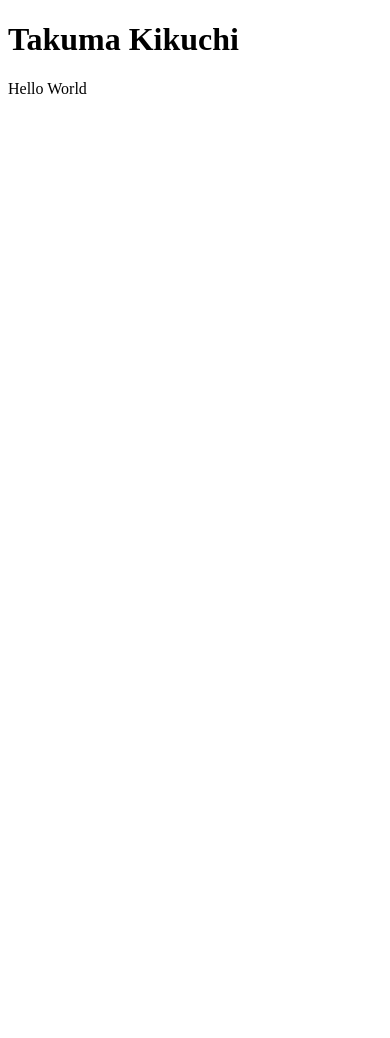
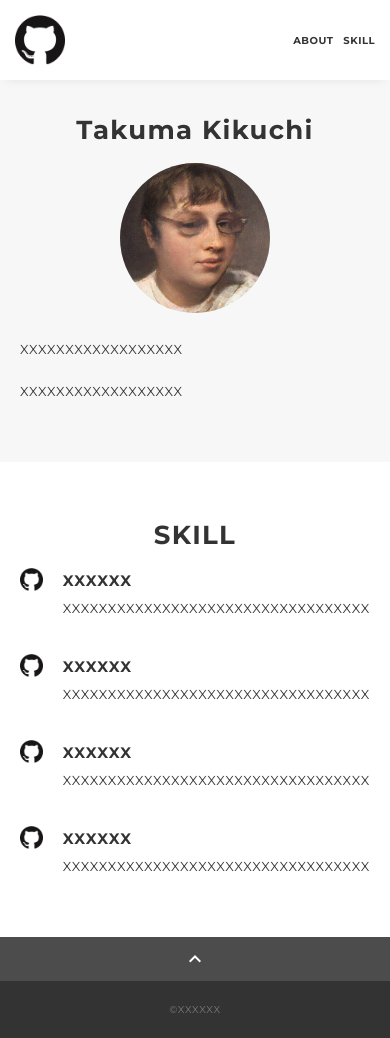
Before and after one commit to inuneko-12/portfolio, a plain HTML site: page docs/index.html in a window 390 px wide. Before the commit the page ends 844 px from the top, so only its background shows below. Drawn offline with nearby package versions, Linux system fonts and the light colour scheme.

Commit message:
テンプレート反映

```diff
--- /dev/null
+++ b/docs/css/ress.css
@@ -0,0 +1,283 @@
+/*!
+ * ress.css • v3.0.1
+ * MIT License
+ * github.com/filipelinhares/ress
+ */
+
+/* # =================================================================
+   # Global selectors
+   # ================================================================= */
+
+html {
+  box-sizing: border-box;
+  word-break: normal;
+  -moz-tab-size: 4;
+  tab-size: 4;
+
+  -webkit-text-size-adjust: 100%; /* Prevent adjustments of font size after orientation changes in iOS */
+}
+
+*,
+::before,
+::after {
+  box-sizing: inherit;
+  background-repeat: no-repeat; /* Set `background-repeat: no-repeat` to all elements and pseudo elements */
+}
+
+::before,
+::after {
+  vertical-align: inherit;
+  text-decoration: inherit; /* Inherit text-decoration and vertical align to ::before and ::after pseudo elements */
+}
+
+* {
+  margin: 0;
+  padding: 0; /* Reset `padding` and `margin` of all elements */
+}
+
+/* # =================================================================
+   # General elements
+   # ================================================================= */
+
+hr {
+  overflow: visible; /* Show the overflow in Edge and IE */
+  height: 0; /* Add the correct box sizing in Firefox */
+}
+
+details,
+main {
+  display: block; /* Render the `main` element consistently in IE. */
+}
+
+summary {
+  display: list-item; /* Add the correct display in all browsers */
+}
+
+small {
+  font-size: 80%; /* Set font-size to 80% in `small` elements */
+}
+
+[hidden] {
+  display: none; /* Add the correct display in IE */
+}
+
+abbr[title] {
+  /* Add the correct text decoration in Chrome, Edge, IE, Opera, and Safari */
+  text-decoration: underline;
+  text-decoration: underline dotted;
+  border-bottom: none; /* Remove the bottom border in Chrome 57 */
+}
+
+a {
+  background-color: transparent; /* Remove the gray background on active links in IE 10 */
+}
+
+a:active,
+a:hover {
+  outline-width: 0; /* Remove the outline when hovering in all browsers */
+}
+
+code,
+kbd,
+pre,
+samp {
+  font-family: monospace, monospace; /* Specify the font family of code elements */
+}
+
+pre {
+  font-size: 1em; /* Correct the odd `em` font sizing in all browsers */
+}
+
+b,
+strong {
+  font-weight: bolder; /* Add the correct font weight in Chrome, Edge, and Safari */
+}
+
+/* https://gist.github.com/unruthless/413930 */
+sub,
+sup {
+  position: relative;
+  font-size: 75%;
+  line-height: 0;
+  vertical-align: baseline;
+}
+
+sub {
+  bottom: -.25em;
+}
+
+sup {
+  top: -.5em;
+}
+
+/* # =================================================================
+   # Forms
+   # ================================================================= */
+
+input {
+  border-radius: 0;
+}
+
+/* Replace pointer cursor in disabled elements */
+[disabled] {
+  cursor: default;
+}
+
+[type="number"]::-webkit-inner-spin-button,
+[type="number"]::-webkit-outer-spin-button {
+  height: auto; /* Correct the cursor style of increment and decrement buttons in Chrome */
+}
+
+[type="search"] {
+  outline-offset: -2px; /* Correct the outline style in Safari */
+
+  -webkit-appearance: textfield; /* Correct the odd appearance in Chrome and Safari */
+}
+
+[type="search"]::-webkit-search-decoration {
+  -webkit-appearance: none; /* Remove the inner padding in Chrome and Safari on macOS */
+}
+
+textarea {
+  overflow: auto; /* Internet Explorer 11+ */
+  resize: vertical; /* Specify textarea resizability */
+}
+
+button,
+input,
+optgroup,
+select,
+textarea {
+  font: inherit; /* Specify font inheritance of form elements */
+}
+
+optgroup {
+  font-weight: bold; /* Restore the font weight unset by the previous rule */
+}
+
+button {
+  overflow: visible; /* Address `overflow` set to `hidden` in IE 8/9/10/11 */
+}
+
+button,
+select {
+  text-transform: none; /* Firefox 40+, Internet Explorer 11- */
+}
+
+/* Apply cursor pointer to button elements */
+button,
+[type="button"],
+[type="reset"],
+[type="submit"],
+[role="button"] {
+  cursor: pointer;
+  color: inherit;
+}
+
+/* Remove inner padding and border in Firefox 4+ */
+button::-moz-focus-inner,
+[type="button"]::-moz-focus-inner,
+[type="reset"]::-moz-focus-inner,
+[type="submit"]::-moz-focus-inner {
+  padding: 0;
+  border-style: none;
+}
+
+/* Replace focus style removed in the border reset above */
+button:-moz-focusring,
+[type="button"]::-moz-focus-inner,
+[type="reset"]::-moz-focus-inner,
+[type="submit"]::-moz-focus-inner {
+  outline: 1px dotted ButtonText;
+}
+
+button,
+html [type="button"],
+/* Prevent a WebKit bug where (2) destroys native `audio` and `video`controls in Android 4 */
+[type="reset"],
+[type="submit"] {
+  -webkit-appearance: button; /* Correct the inability to style clickable types in iOS */
+}
+
+/* Remove the default button styling in all browsers */
+button,
+input,
+select,
+textarea {
+  border-style: none;
+  background-color: transparent;
+}
+
+/* Style select like a standard input */
+select {
+  -webkit-appearance: none; /* Chrome 41+ */
+  -moz-appearance: none; /* Firefox 36+ */
+}
+
+select::-ms-expand {
+  display: none; /* Internet Explorer 11+ */
+}
+
+select::-ms-value {
+  color: currentColor; /* Internet Explorer 11+ */
+}
+
+legend {
+  display: table; /* Correct the text wrapping in Edge and IE */
+  max-width: 100%; /* Correct the text wrapping in Edge and IE */
+  max-width: 100%; /* Correct the text wrapping in Edge 18- and IE */
+  white-space: normal; /* Correct the text wrapping in Edge and IE */
+  color: inherit; /* Correct the color inheritance from `fieldset` elements in IE */
+  border: 0; /* Correct `color` not being inherited in IE 8/9/10/11 */
+}
+
+::-webkit-file-upload-button {
+  font: inherit; /* Change font properties to `inherit` in Chrome and Safari */
+  color: inherit;
+  /* Correct the inability to style clickable types in iOS and Safari */
+
+  -webkit-appearance: button;
+}
+
+/* # =================================================================
+   # Specify media element style
+   # ================================================================= */
+
+img {
+  border-style: none; /* Remove border when inside `a` element in IE 8/9/10 */
+}
+
+/* Add the correct vertical alignment in Chrome, Firefox, and Opera */
+progress {
+  vertical-align: baseline;
+}
+
+/* # =================================================================
+   # Accessibility
+   # ================================================================= */
+
+/* Hide content from screens but not screenreaders */
+@media screen {
+  [hidden~="screen"] {
+    display: inherit;
+  }
+  [hidden~="screen"]:not(:active):not(:focus):not(:target) {
+    position: absolute !important;
+    clip: rect(0 0 0 0) !important;
+  }
+}
+
+/* Specify the progress cursor of updating elements */
+[aria-busy="true"] {
+  cursor: progress;
+}
+
+/* Specify the pointer cursor of trigger elements */
+[aria-controls] {
+  cursor: pointer;
+}
+
+/* Specify the unstyled cursor of disabled, not-editable, or otherwise inoperable elements */
+[aria-disabled] {
+  cursor: default;
+}
--- /dev/null
+++ b/docs/css/style.css
@@ -0,0 +1,311 @@
+body {
+  font-family: "Montserrat","Helvetica Neue",Arial,"Hiragino Kaku Gothic ProN","Hiragino Sans",Meiryo,sans-serif;
+  font-size: 14px;
+  line-height: 1.8;
+  letter-spacing: .8px;
+  color: #333;
+}
+
+a {
+  transition: opacity .3s;
+  text-decoration: none;
+  color: #1ca9e3;
+}
+
+img {
+  max-width: 100%;
+  height: auto;
+  vertical-align: bottom;
+  border-style: none;
+}
+
+ul,
+li {
+  list-style: none;
+}
+
+.pc-only {
+  display: block;
+}
+
+.sp-only {
+  display: none;
+}
+
+.wrapper {
+  padding-top: 73px;
+}
+
+.section {
+  padding: 90px 0;
+}
+
+.section:nth-of-type(odd) {
+  background-color: #f7f7f7;
+}
+
+.inner {
+  max-width: 1340px;
+  margin: 0 auto;
+  padding: 0 40px;
+}
+
+.title {
+  font-size: 34px;
+  font-weight: bold;
+  line-height: 1;
+  margin-bottom: 40px;
+  text-align: center;
+  letter-spacing: .05em;
+  color: #333;
+}
+
+.lead {
+  margin-bottom: 30px;
+}
+
+/*--- header ---*/
+.header {
+  position: fixed;
+  top: 0;
+  z-index: 1;
+  width: 100%;
+  background-color: #fff;
+  box-shadow: 0 5px 10px -6px rgba(0,0,0,.1);
+}
+
+.header .inner {
+  display: flex;
+  align-items: center;
+  justify-content: space-between;
+  padding: 20px 40px;
+}
+
+.header-logo {
+  font-size: 20px;
+  font-weight: bold;
+  line-height: 1.2;
+  margin-right: 20px;
+  letter-spacing: .05em;
+}
+
+.header-logo a {
+  color: #333;
+}
+
+.header-banner {
+  width: 50px;
+}
+.header-nav-list {
+  display: flex;
+  justify-content: space-between;
+}
+
+.header-nav-item:not(:last-child) {
+  margin-right: 20px;
+}
+
+.header-nav-item a {
+  position: relative;
+  font-size: 13px;
+  font-weight: bold;
+  display: inline-block;
+  padding: 5px 0;
+  transition: .3s;
+  letter-spacing: .05em;
+  color: #333;
+}
+.header-nav-item a:after {
+  position: absolute;
+  bottom: 0;
+  left: 50%;
+  width: 0;
+  height: 3px;
+  content: "";
+  transition: .3s;
+  -webkit-transform: translateX(-50%);
+  transform: translateX(-50%);
+  background-color: #333;
+}
+
+.header-nav-item a:hover:after {
+  width: 100%;
+}
+
+/*--- about ---*/
+.profile {
+  display: flex;
+  flex-wrap: wrap;
+  max-width: 800px;
+  margin: 0 auto;
+}
+.profile-img {
+  width: 20%;
+  margin-right: 30px;
+  border-radius: 50%;
+}
+.profile-img img {
+  border-radius: 50%;
+}
+.profile-body {
+  flex: 1;
+}
+.profile-body p:not(:last-child) {
+  margin-bottom: 30px;
+}
+
+/*--- skill ---*/
+.skill-list {
+  display: flex;
+  flex-wrap: wrap;
+  justify-content: space-between;
+  margin-bottom: -50px;
+}
+
+.skill-item {
+  display: flex;
+  align-items: flex-start;
+  justify-content: space-between;
+  width: 48%;
+  margin-bottom: 50px;
+}
+
+.skill-img {
+  width: 60px;
+  height: auto;
+  margin-right: 20px;
+}
+
+.skill-body {
+  flex: 1;
+}
+
+.skill-name {
+  margin-bottom: 3px;
+}
+
+/*--- contact ---*/
+.contact {
+  text-align: center;
+}
+
+.contact-item:not(:last-child) {
+  margin-right: 10px;
+}
+
+.contact-icon {
+  width: 50px;
+}
+
+/*--- page-top ---*/
+.page-top {
+  font-weight: bold;
+  padding: 10px;
+  cursor: pointer;
+  text-align: center;
+  background-color: #4c4c4c;
+}
+
+.page-top .material-icons-outlined {
+  vertical-align: bottom;
+  color: #fff;
+}
+
+/*--- footer ---*/
+.footer {
+  padding: 30px;
+  background-color: #333;
+}
+
+.copyright {
+  font-size: 10px;
+  text-align: center;
+  color: #797979;
+}
+
+
+/* --- media Queries 767 ---*/
+@media screen and (max-width: 767px) {
+  body {
+    font-size: 13px;
+    line-height: 1.7;
+  }
+
+  .pc-only {
+    display: none;
+  }
+
+  .sp-only {
+    display: block;
+  }
+
+  .title {
+    font-size: 26px;
+    margin-bottom: 20px;
+  }
+
+  .wrapper {
+    padding-top: 57px;
+  }
+
+  .section {
+    padding: 60px 0;
+  }
+
+  .inner {
+    padding: 0 20px;
+  }
+
+  .header .inner {
+    padding: 15px;
+  }
+
+  .header-logo {
+    font-size: 15px;
+    margin-right: 15px;
+  }
+
+  .header-nav-item:not(:last-child) {
+    margin-right: 10px;
+  }
+
+  .header-nav-item a {
+    font-size: 10px;
+  }
+
+  .header-nav-item a:after {
+    display: none;
+  }
+
+  .profile {
+    display: block;
+  }
+  .profile-img {
+    width: 150px;
+    margin: 0 auto;
+    margin-bottom: 25px;
+  }
+
+  .profile-body p:not(:last-child) {
+    margin-bottom: 20px;
+  }
+
+  .skill-list {
+    display: block;
+    margin-bottom: 0;
+  }
+
+  .skill-item {
+    width: 100%;
+    margin-bottom: 35px;
+  }
+
+  .skill-item:last-child {
+    margin-bottom: 0;
+  }
+
+  .footer {
+    padding: 20px;
+  }
+
+}
--- a/docs/index.html
+++ b/docs/index.html
@@ -1,11 +1,117 @@
 <!DOCTYPE html>
 <html>
 <head>
-<meta charset="UTF-8">
-<title>My portfolio</title>
+<meta charset="utf-8" />
+<meta name="viewport"
+	content="width=device-width,initial-scale=1.0,user-scalable=no" />
+<meta property="og:type" content="website" />
+<meta property="og:title" content="XXXXXX's portfolio" />
+<!-- <meta property="og:url" content="dummyurl" /> -->
+<meta property="og:description" content="XXXXXXの自己紹介サイトです。" />
+<meta property="og:image" content="img/ogp.png" />
+<meta name="description" content="XXXXXXの自己紹介サイトです。" />
+<title>XXXXXX ポートフォリオ</title>
+<link rel="preconnect" href="https://fonts.gstatic.com" />
+<link
+	href="https://fonts.googleapis.com/css2?family=Montserrat:wght@400;700&display=swap"
+	rel="stylesheet" />
+<link
+	href="https://fonts.googleapis.com/css?family=Material+Icons+Outlined"
+	rel="stylesheet" />
+<link href="css/ress.css" media="all" rel="stylesheet" type="text/css" />
+<link href="css/style.css" media="all" rel="stylesheet" type="text/css" />
+<!-- <link rel="shortcut icon" href="img/favicon.ico" /> -->
+<!-- <link rel="canonical" href="dummyurl" /> -->
 </head>
+
 <body>
-	<h1>Takuma Kikuchi</h1>
-	<p>Hello World</p>
+	<div class="wrapper">
+		<header class="header">
+			<div class="inner">
+				<h1 class="header-logo">
+					<a href="#"><img class="header-banner" src="img/github.png"
+						alt="ロゴマーク" /> </a>
+				</h1>
+				<nav class="header-nav">
+					<ul class="header-nav-list">
+						<li class="header-nav-item"><a href="#about">ABOUT</a></li>
+						<li class="header-nav-item"><a href="#skill">SKILL</a></li>
+					</ul>
+				</nav>
+			</div>
+		</header>
+
+		<main class="content">
+			<section class="about section" id="about">
+				<div class="inner">
+					<h2 class="title">Takuma Kikuchi</h2>
+					<div class="profile">
+						<p class="profile-img">
+							<img src="img/profile.png" alt="自画像" />
+						</p>
+						<div class="profile-body">
+							<p>XXXXXXXXXXXXXXXXXX</p>
+							<p>XXXXXXXXXXXXXXXXXX</p>
+						</div>
+					</div>
+				</div>
+			</section>
+
+			<section class="skill section" id="skill">
+				<div class="inner">
+					<h2 class="title">SKILL</h2>
+					<div class="skill-list">
+						<div class="skill-item">
+							<p class="skill-img">
+								<img src="img/github.png" alt="logo" />
+							</p>
+							<div class="skill-body">
+								<h3 class="skill-name">XXXXXX</h3>
+								<p class="skill-text">XXXXXXXXXXXXXXXXXXXXXXXXXXXXXXXXXX</p>
+							</div>
+						</div>
+						<div class="skill-item">
+							<p class="skill-img">
+								<img src="img/github.png" alt="logo" />
+							</p>
+							<div class="skill-body">
+								<h3 class="skill-name">XXXXXX</h3>
+								<p class="skill-text">XXXXXXXXXXXXXXXXXXXXXXXXXXXXXXXXXX</p>
+							</div>
+						</div>
+						<div class="skill-item">
+							<p class="skill-img">
+								<img src="img/github.png" alt="logo" />
+							</p>
+							<div class="skill-body">
+								<h3 class="skill-name">XXXXXX</h3>
+								<p class="skill-text">XXXXXXXXXXXXXXXXXXXXXXXXXXXXXXXXXX</p>
+							</div>
+						</div>
+						<div class="skill-item">
+							<p class="skill-img">
+								<img src="img/github.png" alt="logo" />
+							</p>
+							<div class="skill-body">
+								<h3 class="skill-name">XXXXXX</h3>
+								<p class="skill-text">XXXXXXXXXXXXXXXXXXXXXXXXXXXXXXXXXX</p>
+							</div>
+						</div>
+					</div>
+				</div>
+			</section>
+
+			<div class="page-top" id="js-page-top">
+				<span class="material-icons-outlined">expand_less</span>
+			</div>
+
+			<footer class="footer">
+				<div class="copyright">&copy;XXXXXX</div>
+			</footer>
+		</main>
+	</div>
+	<script
+		src="https://ajax.googleapis.com/ajax/libs/jquery/3.5.1/jquery.min.js"></script>
+	<script src="js/script.js"></script>
 </body>
 </html>
--- /dev/null
+++ b/docs/js/script.js
@@ -0,0 +1,20 @@
+$(function () {
+
+  //ページ内スクロール
+  var navHeight = $(".header").outerHeight();
+
+  $('a[href^="#"]').on("click", function () {
+    var href = $(this).attr("href");
+    var target = $(href == "#" || href == "" ? "html" : href);
+    var position = target.offset().top - navHeight;
+    $("html, body").animate({ scrollTop: position, }, 300, "swing");
+    return false;
+  });
+
+  //ページトップ
+  $("#js-page-top").on("click", function () {
+    $("body,html").animate({ scrollTop: 0, }, 300);
+    return false;
+  });
+
+});
```
Also changed, not shown: docs/img/github.png (added), docs/img/ogp.png (added), docs/img/profile.png (added).
